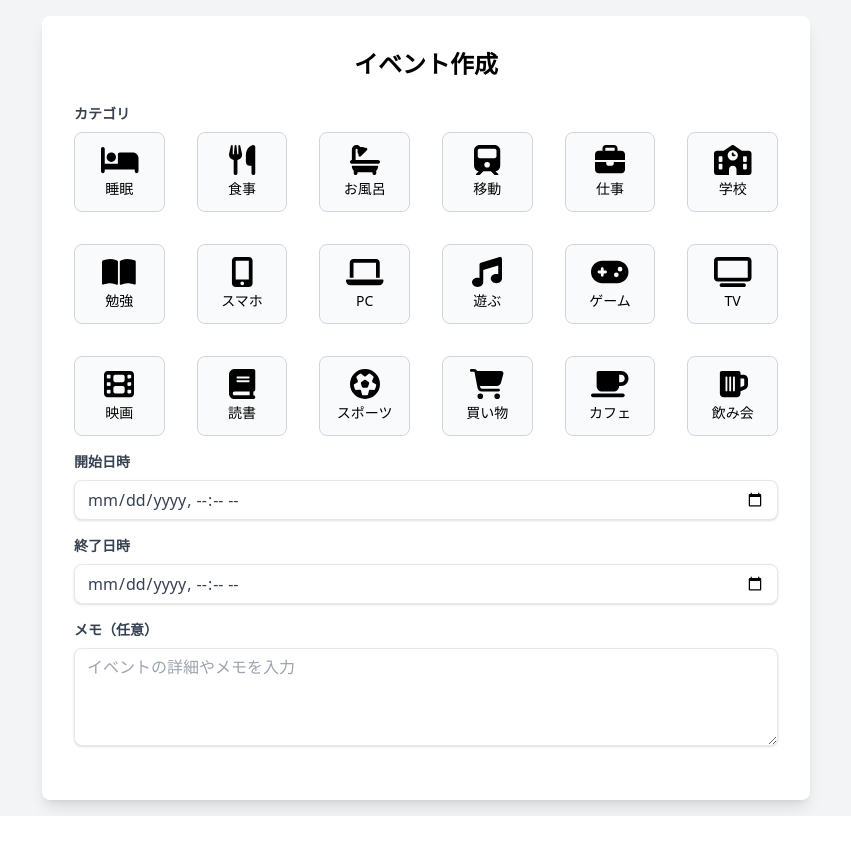
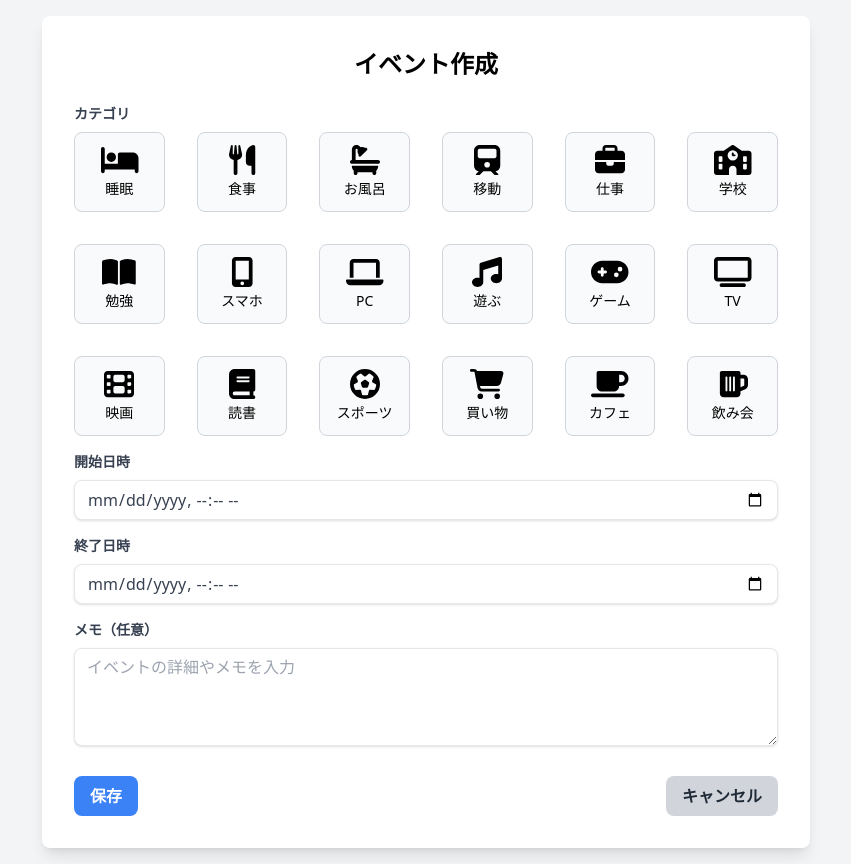
Before and after one commit to barsea/schedpoint, a Vue app in the folder frontend/: page /events/new in a window 1280 px wide. Shown: the whole page, without its empty margins (214-1065 px from the left). Before the commit the page ends 816 px from the top, so only its background shows below. Built offline with nearby package versions, Linux system fonts and the light colour scheme.

Commit message:
保存・キャンセルボタンを追加

```diff
--- a/frontend/src/views/EventFormView.vue
+++ b/frontend/src/views/EventFormView.vue
@@ -61,6 +61,23 @@ const handleCategoryUpdate = (selectedCat) => {
           placeholder="イベントの詳細やメモを入力"
         ></textarea>
       </div>
+
+      <!-- ボタンのグループ -->
+      <div class="flex items-center justify-between mt-6">
+        <button
+          type="submit"
+          class="bg-blue-500 hover:bg-blue-700 text-white font-bold py-2 px-4 rounded-lg focus:outline-none focus:shadow-outline"
+        >
+          保存
+        </button>
+        <button
+          type="button"
+          class="bg-gray-300 hover:bg-gray-400 text-gray-800 font-bold py-2 px-4 rounded-lg focus:outline-none focus:shadow-outline"
+          @click="$router.back()"
+        >
+          キャンセル
+        </button>
+      </div>
     </div>
   </div>
 </template>
```
